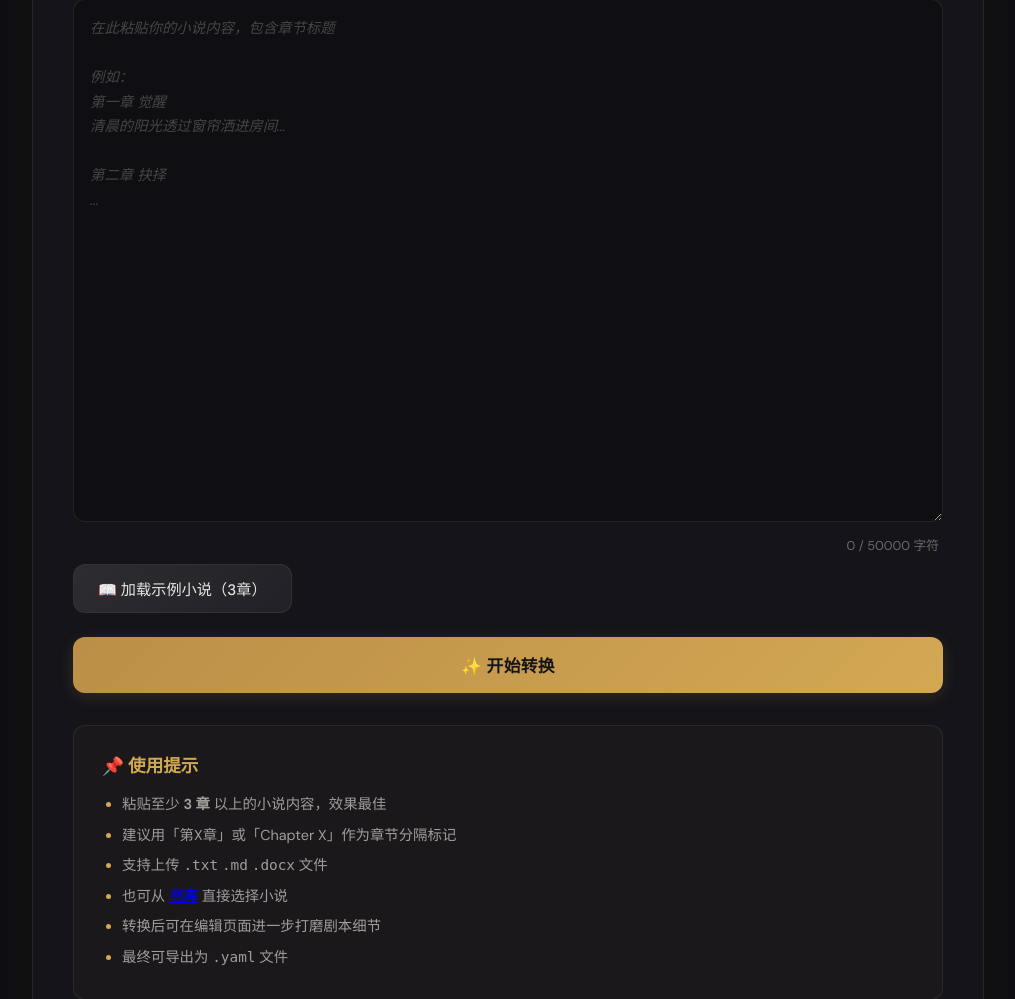
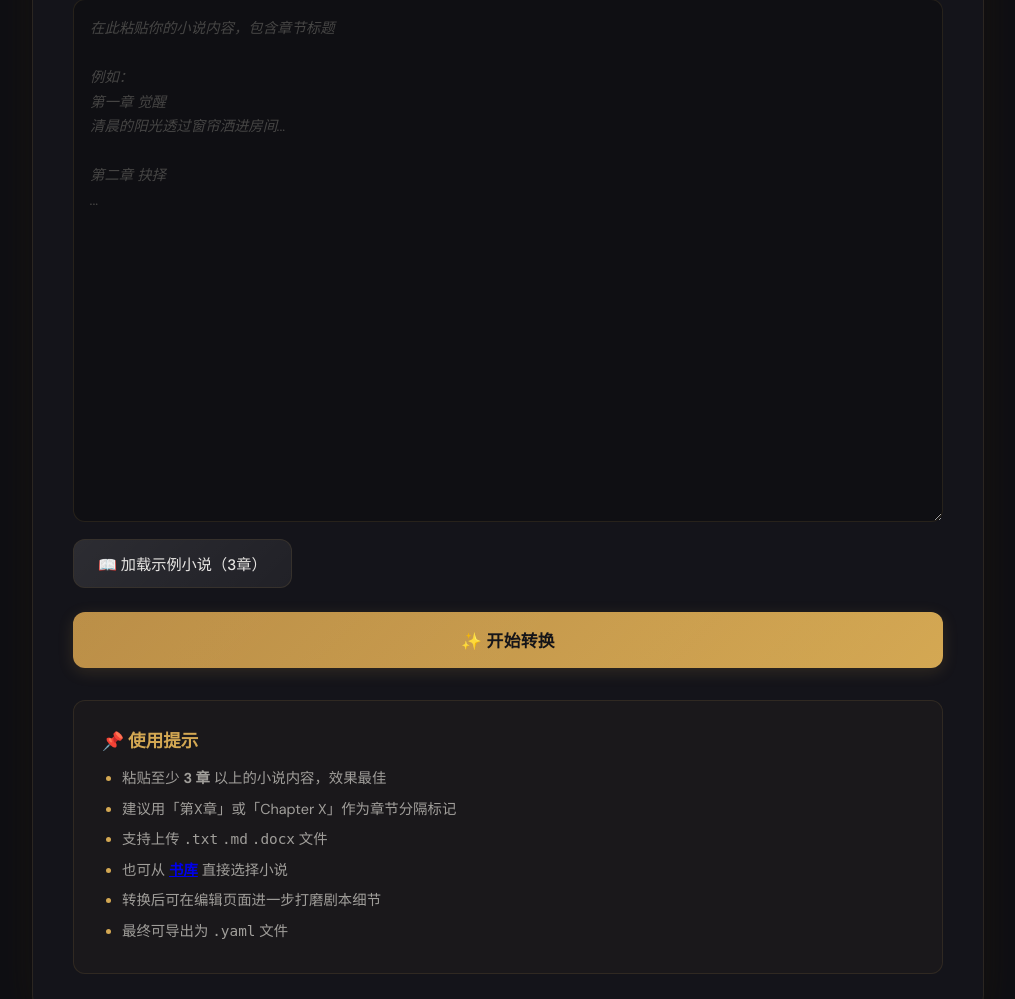
Before and after one commit to goodddGrades/qiniuyun_contest, a Flask app: page / in a window 1280 px wide. Shown: the part 875-1874 px from the top of the page, without its empty margins (132-1147 px from the left). Run offline with Flask 3, Linux system fonts and the light colour scheme; some web fonts are replaced.

Commit message:
fix: 移除 textarea 的 50000 字符限制和相关计数 UI

```diff
--- a/static/css/style.css
+++ b/static/css/style.css
@@ -143,23 +143,6 @@ body::before {
 
 .nav-brand:hover::after {
     width: 100%;
-}
-
-/* ---- 字符计数 ---- */
-.char-count {
-    text-align: right;
-    font-size: 0.8rem;
-    color: var(--text-muted);
-    margin-top: 4px;
-    padding-right: 4px;
-}
-
-.char-count.warning {
-    color: var(--gold-primary);
-}
-
-.char-count.over {
-    color: var(--error);
 }
 
 /* ---- 转笔动画 ---- */
--- a/static/js/main.js
+++ b/static/js/main.js
@@ -88,25 +88,6 @@ document.addEventListener("DOMContentLoaded", () => {
 
         // 实时章节统计
         novelText.addEventListener("input", updateChapterCount);
-    }
-
-    // ============================================================
-    // 1b. 字数统计
-    // ============================================================
-    const novelTextarea = document.getElementById("novel_text");
-    const charCountEl = document.getElementById("charCount");
-    const MAX_CHARS = 50000;
-
-    if (novelTextarea && charCountEl) {
-        function updateCharCount() {
-            const len = novelTextarea.value.length;
-            charCountEl.textContent = len;
-            const el = charCountEl.parentElement;
-            el.classList.toggle("warning", len > MAX_CHARS * 0.9);
-            el.classList.toggle("over", len >= MAX_CHARS);
-        }
-        novelTextarea.addEventListener("input", updateCharCount);
-        updateCharCount();
     }
 
     // ============================================================
--- a/templates/index.html
+++ b/templates/index.html
@@ -66,8 +66,7 @@
             </div>
             <textarea id="novel_text" name="novel_text" rows="20"
                        placeholder="在此粘贴你的小说内容，包含章节标题&#10;&#10;例如：&#10;第一章 觉醒&#10;清晨的阳光透过窗帘洒进房间...&#10;&#10;第二章 抉择&#10;..."
-                       class="form-textarea" maxlength="50000">{{ preset_text or '' }}</textarea>
-            <div class="char-count"><span id="charCount">0</span> / 50000 字符</div>
+                       class="form-textarea">{{ preset_text or '' }}</textarea>
             <button type="button" id="loadSampleBtn" class="btn btn-secondary btn-sm" style="margin-top: 8px;">
                 📖 加载示例小说（3章）
             </button>
```
